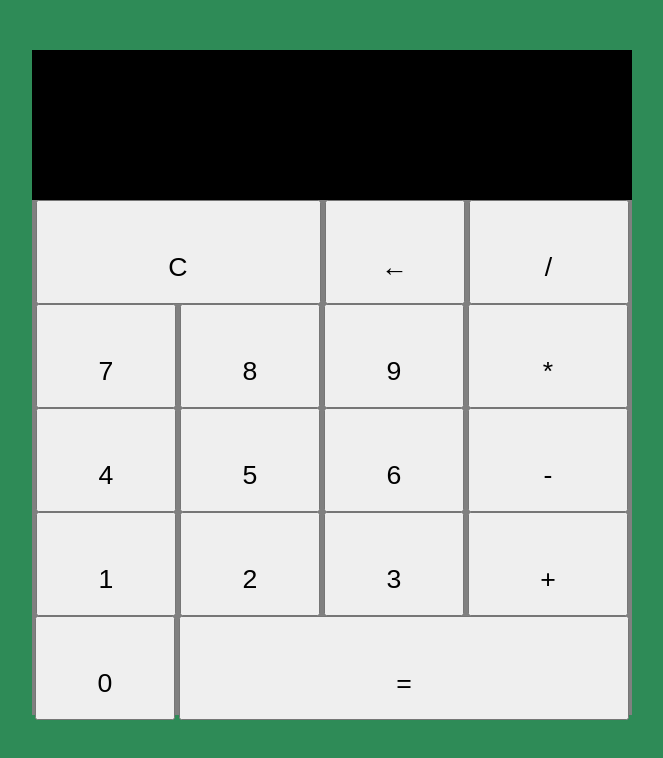
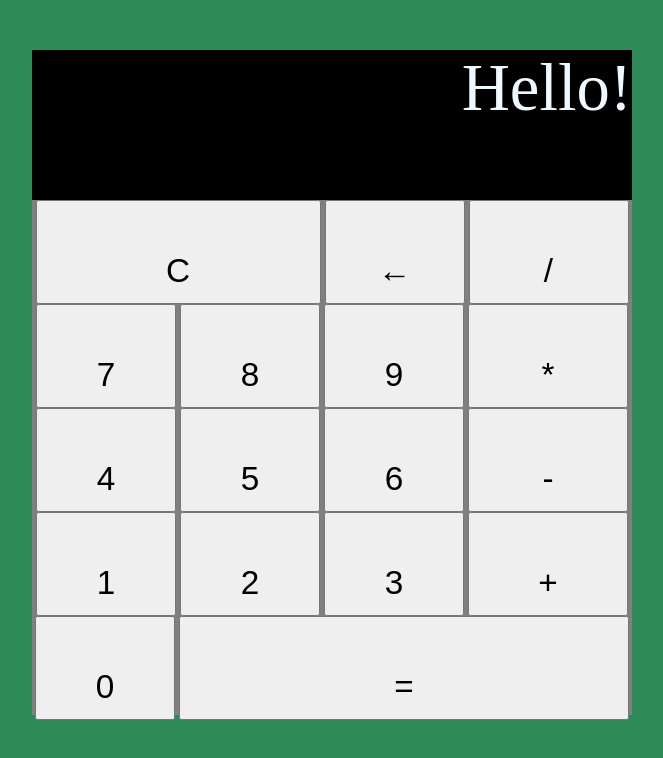
Before and after one commit to mahmoudadelaziz/iOS-Calculator, a plain HTML site: page index.html in a window 1280 px wide. Shown: the whole page, without its empty margins (288-951 px from the left). Drawn offline with Linux system fonts and the light colour scheme.

Commit message:
Started writing the script and linked it to the HTML.

```diff
--- a/index.html
+++ b/index.html
@@ -42,6 +42,8 @@
 
     </div>
 
+    <script src="script.js"></script>
+
 </body>
 
 </html>
--- /dev/null
+++ b/script.js
@@ -0,0 +1,2 @@
+const myDisplay = document.getElementById("display")
+myDisplay.innerText = "Hello!"
--- a/style.css
+++ b/style.css
@@ -9,23 +9,30 @@ body{
 }
 
 #display{
+    font-size: 50pt;
+    text-align: right;
     height: 150px;
     width: 600px;
     background-color: black;
+    color: aliceblue;
 }
 
 #controls{
     height: 515px;
     width: 600px;
     background-color: grey;
+    text-align: center;
+    vertical-align: middle;
 }
 
 button{
-    font-size: 20pt;
+    font-size: 25pt;
     text-align: center;
+    vertical-align: middle;
     height: 100px;
     padding: 50px;
     width: 140px;
+    display: inline-block
 }
 
 #C{
```
